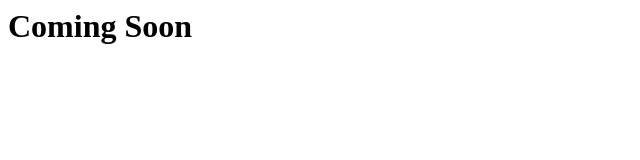
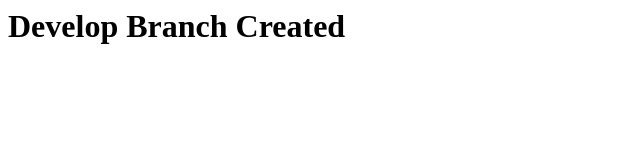
Before and after one commit to CharlesXavier2/version-control, a plain HTML site: page index.html in a window 1280 px wide. Shown: the whole page, without its empty margins (0-640 px from the left). Drawn offline with Linux system fonts and the light colour scheme.

Commit message:
Shifted On Develop Branch

```diff
--- a/index.html
+++ b/index.html
@@ -3,6 +3,6 @@
         <title>Version Control</title>
     </head>
     <body>
-        <h1>Coming Soon</h1>
+        <h1>Develop Branch Created</h1>
     </body>
 </html>
```
